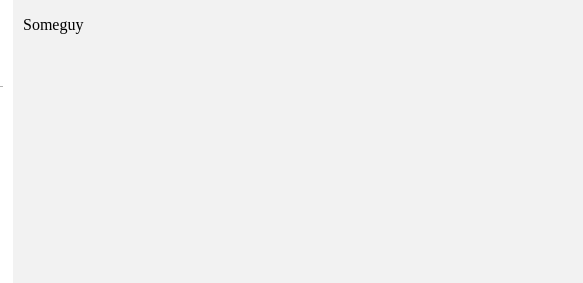
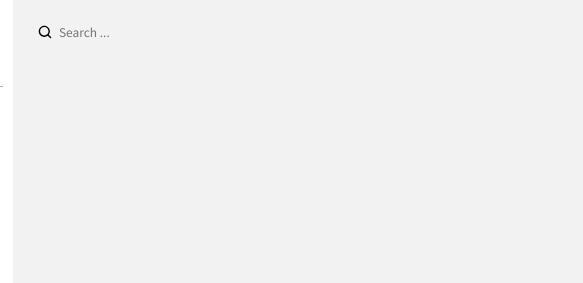
Before and after one commit to BolajiOlajide/stutern-ama-repo, a plain HTML site: page index.html in a window 1280 px wide. Shown: the top 283 px of the page, 57-640 px from the left. Drawn offline with Linux system fonts and the light colour scheme.

Commit message:
add source sans font

```diff
--- a/index.css
+++ b/index.css
@@ -23,6 +23,7 @@
 
 * {
     box-sizing: border-box;
+    font-family: 'Source Sans Pro', sans-serif;
 }
 
 body {
@@ -42,7 +43,21 @@ nav {
 }
 
 main {
-    margin: 0 10px;
+    margin: 20px;
+}
+
+.search__container {
+    display: flex;
+    align-items: center;
+}
+
+.search__icon {
+    transform: scale(0.7);
+    cursor: pointer;
+}
+
+.search__icon:hover {
+    transform: scale(1);
 }
 
 .hamburger {
@@ -87,6 +102,11 @@ main {
     transform: scale(1.2);
 }
 
+.search__input {
+    border: 0;
+    background: transparent;
+}
+
 @media screen and (min-width: 992px) {
     body {
         display: grid;
--- a/index.html
+++ b/index.html
@@ -5,6 +5,7 @@
     <meta name="viewport" content="width=device-width, initial-scale=1.0">
     <title>AMA Repository</title>
     <link rel="stylesheet" href="index.css">
+    <link href="https://fonts.googleapis.com/css2?family=Source+Sans+Pro&display=swap" rel="stylesheet">
 </head>
 <body>
     <!-- navigation -->
@@ -68,7 +69,14 @@
 
     <!-- main body -->
     <main>
-        <p>Someguy</p>
+        <header class="main__header">
+            <section class="search__container">
+                <svg width="24" height="24" viewBox="0 0 24 24" fill="none" xmlns="http://www.w3.org/2000/svg" class="search__icon">
+                    <path fill-rule="evenodd" clip-rule="evenodd" d="M5 11C5 7.691 7.691 5 11 5C14.309 5 17 7.691 17 11C17 14.309 14.309 17 11 17C7.691 17 5 14.309 5 11ZM20.707 19.293L17.312 15.897C18.365 14.543 19 12.846 19 11C19 6.589 15.411 3 11 3C6.589 3 3 6.589 3 11C3 15.411 6.589 19 11 19C12.846 19 14.543 18.365 15.897 17.312L19.293 20.707C19.488 20.902 19.744 21 20 21C20.256 21 20.512 20.902 20.707 20.707C21.098 20.316 21.098 19.684 20.707 19.293Z" fill="black"/>
+                </svg>
+                <input placeholder="Search ..." class="search__input" />
+            </section>
+        </header>
     </main>
 
     <!-- footer -->
```
